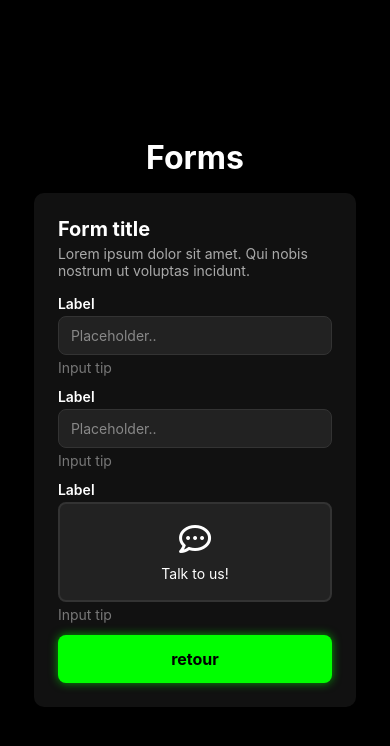
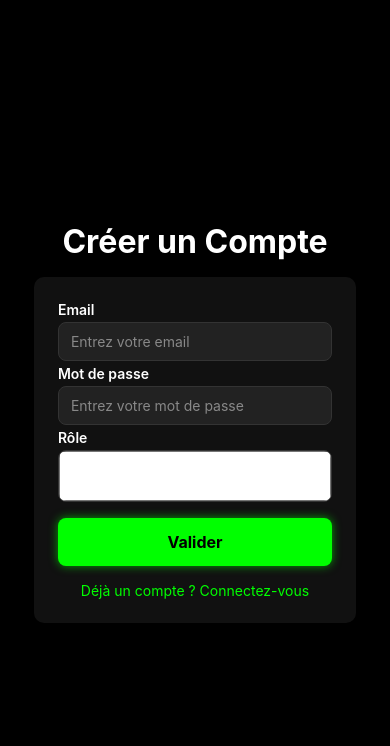
Before and after one commit to rastain42/safe-pass-repo, a React Native app: screen /Register in a window 390 px wide. Shown: the top 746 px of the page. Built offline with nearby package versions, Linux system fonts and the light colour scheme.

Commit message:
inscription

```diff
--- a/package.json
+++ b/package.json
@@ -9,6 +9,7 @@
     "web": "expo start --web"
   },
   "dependencies": {
+    "@react-native-picker/picker": "^2.11.0",
     "@react-navigation/bottom-tabs": "^7.2.0",
     "@react-navigation/native": "^7.0.14",
     "@react-navigation/native-stack": "^7.2.0",
--- a/screens/auth/RegisterScreen.tsx
+++ b/screens/auth/RegisterScreen.tsx
@@ -1,45 +1,74 @@
-import React from "react";
-import { View, Text, TextInput, TouchableOpacity, StyleSheet, Button } from "react-native";
+import React, { useState } from "react";
+import { View, Text, TextInput, TouchableOpacity, StyleSheet } from "react-native";
 import { FontAwesome5 } from "@expo/vector-icons";
+import { Picker } from "@react-native-picker/picker";
 
 export default function RegisterScreen({ navigation }) {
+  const [email, setEmail] = useState("");
+  const [password, setPassword] = useState("");
+  const [role, setRole] = useState("participant");
+
+  const handleRegister = () => {
+    // TODO: Implémenter la logique d'inscription
+    console.log({ email, password, role });
+  };
+
   return (
     <View style={styles.container}>
-      {/* Titre du formulaire */}
-      <Text style={styles.title}>Forms</Text>
+      <Text style={styles.title}>Créer un Compte</Text>
 
-      {/* Conteneur du formulaire */}
       <View style={styles.formContainer}>
-        <Text style={styles.formTitle}>Form title</Text>
-        <Text style={styles.formDescription}>
-          Lorem ipsum dolor sit amet. Qui nobis nostrum ut voluptas incidunt.
-        </Text>
+        {/* Email */}
+        <Text style={styles.label}>Email</Text>
+        <TextInput
+          style={styles.input}
+          placeholder="Entrez votre email"
+          placeholderTextColor="#888"
+          value={email}
+          onChangeText={setEmail}
+          keyboardType="email-address"
+          autoCapitalize="none"
+        />
 
-        {/* Champ 1 */}
-        <Text style={styles.label}>Label</Text>
-        <TextInput style={styles.input} placeholder="Placeholder.." placeholderTextColor="#888" />
-        <Text style={styles.inputTip}>Input tip</Text>
+        {/* Mot de passe */}
+        <Text style={styles.label}>Mot de passe</Text>
+        <TextInput
+          style={styles.input}
+          placeholder="Entrez votre mot de passe"
+          placeholderTextColor="#888"
+          value={password}
+          onChangeText={setPassword}
+          secureTextEntry
+        />
 
-        {/* Champ 2 */}
-        <Text style={styles.label}>Label</Text>
-        <TextInput style={styles.input} placeholder="Placeholder.." placeholderTextColor="#888" />
-        <Text style={styles.inputTip}>Input tip</Text>
+        {/* Sélecteur de rôle */}
+        <Text style={styles.label}>Rôle</Text>
+        <View style={styles.pickerContainer}>
+          <Picker
+            selectedValue={role}
+            onValueChange={(itemValue) => setRole(itemValue)}
+            style={styles.picker}
+            dropdownIconColor="#fff"
+          >
+            <Picker.Item label="Participant" value="participant" />
+            <Picker.Item label="Organisateur" value="organisateur" />
+          </Picker>
+        </View>
 
-        {/* Champ avec icône */}
-        <Text style={styles.label}>Label</Text>
-        <View style={styles.iconBox}>
-          <FontAwesome5 name="comment-dots" size={32} color="white" />
-          <Text style={styles.iconText}>Talk to us!</Text>
-        </View>
-        <Text style={styles.inputTip}>Input tip</Text>
+        {/* Bouton de validation */}
+        <TouchableOpacity style={styles.button} onPress={handleRegister}>
+          <Text style={styles.buttonText}>Valider</Text>
+        </TouchableOpacity>
 
-        {/* Bouton */}
-        <TouchableOpacity style={styles.button} onPress={() => navigation.navigate('Login')} >
-          <Text style={styles.buttonText}>retour</Text>
+        {/* Lien retour */}
+        <TouchableOpacity
+          style={styles.linkButton}
+          onPress={() => navigation.navigate('Login')}
+        >
+          <Text style={styles.linkText}>Déjà un compte ? Connectez-vous</Text>
         </TouchableOpacity>
       </View>
     </View>
-
   );
 }
 
@@ -123,4 +152,25 @@ const styles = StyleSheet.create({
     fontSize: 16,
     fontWeight: "bold",
   },
+  pickerContainer: {
+    backgroundColor: "#222",
+    borderRadius: 8,
+    borderColor: "#333",
+    borderWidth: 1,
+    marginBottom: 16,
+    overflow: 'hidden'
+  },
+  picker: {
+    color: "#fff",
+    height: 50,
+    width: "100%",
+  },
+  linkButton: {
+    marginTop: 16,
+    alignItems: "center",
+  },
+  linkText: {
+    color: "#0f0",
+    fontSize: 14,
+  }
 });
```
Also changed, not shown: 1 other file (tests, documents, lock files or other folders).
